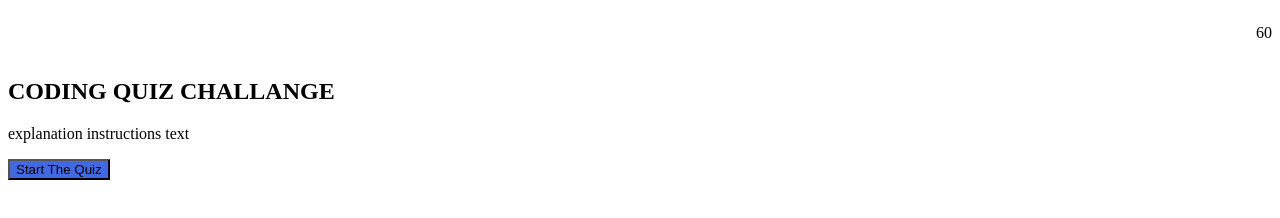
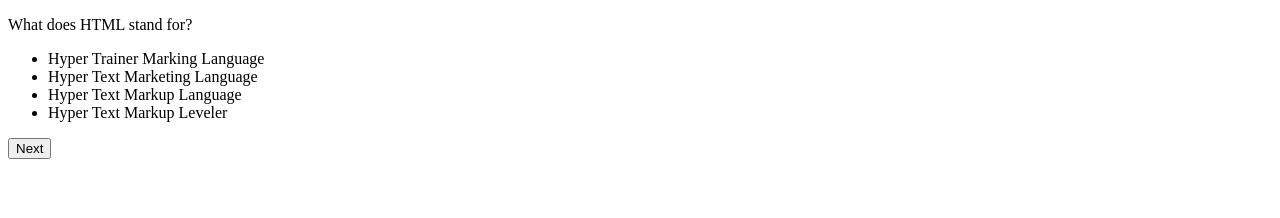
Before and after one commit to sevalc/SC_Quiz, a plain HTML site: page index.html in a window 1280 px wide. Both pictures are taken after a click on the button "Start The Quiz". Drawn offline with Linux system fonts and the light colour scheme.

Commit message:
added clicking on questions/ showing answers

```diff
--- a/index.html
+++ b/index.html
@@ -20,7 +20,15 @@
             </section>
         </section>
         <section id="questionsScreen">
-            <p id="questionPara"></p>
+            <p id="questionText"></p>
+            <ul>
+                <li id="choiceA"></li>
+                <li id="choiceB"></li>
+                <li id="choiceC"></li>
+                <li id="choiceD"></li>
+            </ul>
+            <button class="questionBtn">Next</button>
+            <p id="questionResult"></p>
         </section>
         <section id="scoreScreen">
             <p>Quiz is Complete!!</p>
@@ -28,8 +36,10 @@
 
             <label for="userName">Enter Initials: </label>
             <input type="text" placeholder="Enter Initials" name = "userName" id="userName">
+            <button class="scoreScreenBtn">Next</button>
         </section>
         <section id="highScoreScreen">
+
             <button id="goBack">
                 <p>Go Back</p>
             </button>
--- a/script.js
+++ b/script.js
@@ -1,38 +1,101 @@
 //create an array with multiple questions. each has 4 choices
 var questionBank = [
     {
-    question1: "What does HTML stand for?",
-    answer1: {
+        question: "What does HTML stand for?",
+        answer: {
             a: "Hyper Trainer Marking Language",
             b: "Hyper Text Marketing Language",
             c: "Hyper Text Markup Language",
             d: "Hyper Text Markup Leveler"
         },
-    correctAnswer: "c"
+        correctAnswer: "choiceC"
     },
     {
-    question2: "What is the type of loop that continues through a block of code as long as the specified condition remains TRUE?",
-    answer2: {
+        question: "What is the type of loop that continues through a block of code as long as the specified condition remains TRUE?",
+        answer: {
             a: "Conditional Loop",
             b: "For Loop",
             c: "Else Loop",
             d: "While Loop",
         },
-    correctAnswer: "d"
+        correctAnswer: "choiceD"
     },
     {
-    Question3: "What is considered to be the most popular programming language in the world?",
-    answer3: {
+        question: "What is considered to be the most popular programming language in the world?",
+        answer: {
             a: "HTML",
             b: "Ruby",
             c: "Javascript",
             d: "None of the above"
         },
-    correctAnswer: "c"
+        correctAnswer: "choiceC"
+    }
 ];
 
+var currentQuestion = 0;
+var currentCorrectAnswer = "";
+var correctAnswerCount = 0
+var startButton = document.querySelector(".startBtn")
+var scoreScreenBtn = document.querySelector(".scoreScreenBtn")
+var questionsScreenBtn = document.querySelector(".questionBtn")
+
+function startQuizScreen() {
+    //switch to question screen
+    document.querySelector("#introScreen").style.display = "none";
+    document.querySelector("#questionsScreen").style.display = "block";
+
+    //show first q
+    currentQuestion = 0;
+    showQuestion();
+
+}
+
+function showQuestion() {
+    var question = questionBank[currentQuestion];
+    document.getElementById("questionText").textContent = question.question;
+    document.getElementById("choiceA").textContent = question.answer.a;
+    document.getElementById("choiceB").textContent = question.answer.b;
+    document.getElementById("choiceC").textContent = question.answer.c;
+    document.getElementById("choiceD").textContent = question.answer.d;
+
+    currentCorrectAnswer = question.correctAnswer;
+}
+
+function nextQuestion() {
+    if (currentQuestion < questionBank.length - 1){
+        currentQuestion++;
+        showQuestion();
+    }
+    else{
+        startScoreScreen();
+    }
+}
+
+function choiceClicked (event) {
+    var clickedEl = event.target;
+    if (clickedEl.id == currentCorrectAnswer) {
+        document.getElementById("questionResult").textContent = "Correct!"
+    } else {
+        document.getElementById("questionResult").textContent = "Incorect!"
+    }
+}
+
+
 //listen for click on start button
+startButton.addEventListener("click", startQuizScreen);
 
+document.getElementById("choiceA").addEventListener("click", choiceClicked);
+document.getElementById("choiceB").addEventListener("click", choiceClicked)
+document.getElementById("choiceC").addEventListener("click", choiceClicked)
+document.getElementById("choiceD").addEventListener("click", choiceClicked)
+
+function startScoreScreen() {
+    document.querySelector("#questionsScreen").style.display = "none";
+    document.querySelector("#highScoreScreen").style.display = "block";
+
+}
+
+questionsScreenBtn.addEventListener("click",nextQuestion);
     //start timer / countdown from 60
 //if answer is correct
     //print correct on screen
--- a/style.css
+++ b/style.css
@@ -1,10 +1,8 @@
 #introScreen {
     display:flex;
     flex-direction: column;
+}
 
-
-
-}
 #timerScreen p {
     text-align: right;
 
```
Lines whose indentation alone changed are shown as unchanged.
